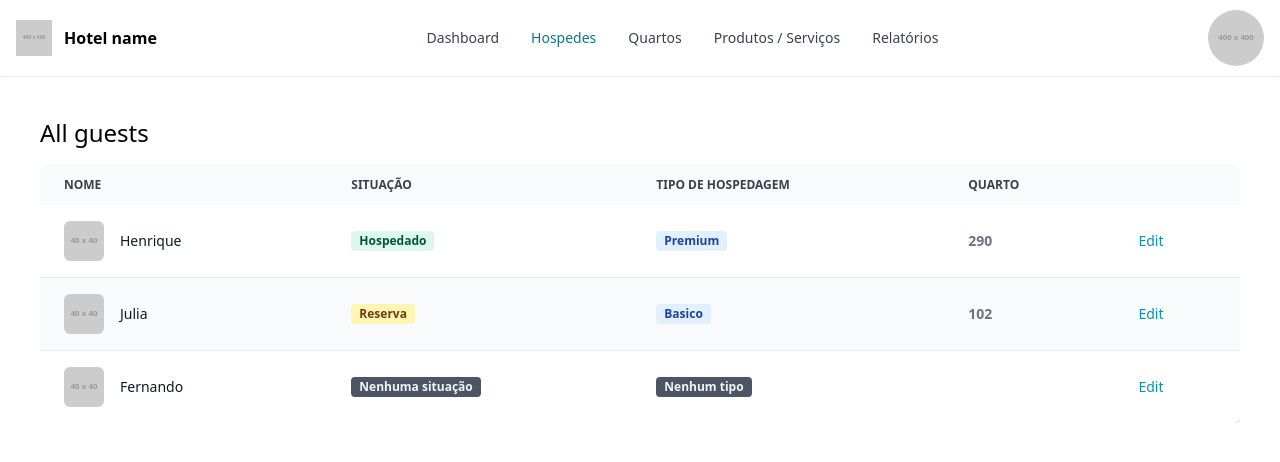
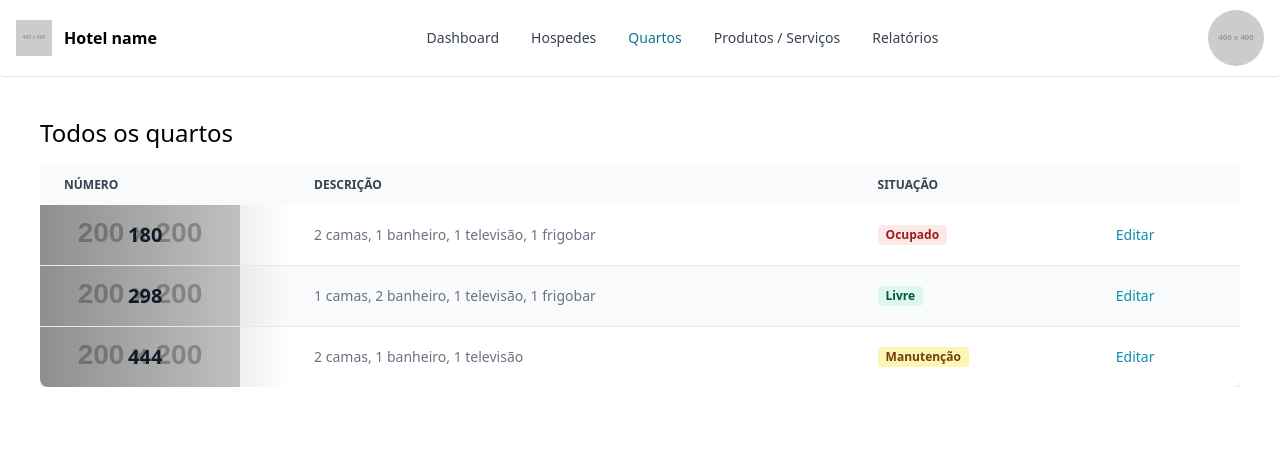
Before and after one commit to daniellucas04/hotel-management, a Next.js app in the folder src/: page / in a window 1280 px wide. Shown: the top 462 px of the page. Built offline with nearby package versions, Linux system fonts and the light colour scheme.

Commit message:
Finalizado listagem dos quartos

```diff
--- a/src/app/page.jsx
+++ b/src/app/page.jsx
@@ -2,13 +2,14 @@ import { Flowbite } from "flowbite-react";
 import Header from "./view/component/header";
 import Dashboard from "./view/dashboard";
 import Guests from "./view/guests";
+import Bedrooms from "./view/bedrooms";
 
 export default function Home() {
 	return (
 		<Flowbite>
 			<main className="h-screen">
-				<Header activePage={"guests"} />
-				<Guests />
+				<Header activePage={"bedrooms"} />
+				<Bedrooms />
 			</main>
 		</Flowbite>
 	)
--- /dev/null
+++ b/src/app/view/bedrooms.jsx
@@ -0,0 +1,92 @@
+"use client";
+
+import { Badge, Table } from "flowbite-react";
+
+export default function Bedrooms() {
+  return (
+    <section className="overflow-x-auto m-10">
+      <h1 className="text-2xl mb-4">Todos os quartos</h1>
+      <Table striped>
+        <Table.Head>
+          <Table.HeadCell>Número</Table.HeadCell>
+          <Table.HeadCell>Descrição</Table.HeadCell>
+          <Table.HeadCell>Situação</Table.HeadCell>
+          <Table.HeadCell>
+            <span className="sr-only">Editar</span>
+          </Table.HeadCell>
+        </Table.Head>
+        <Table.Body className="divide-y">
+          <Table.Row className="bg-white dark:border-gray-700 dark:bg-gray-800">
+            <Table.Cell className="relative overflow-hidden gap-4 whitespace-nowrap font-medium text-gray-900 dark:text-white">
+              <span className="relative z-10 text-xl font-extrabold pl-16">180</span>
+              <div className="absolute inset-0 flex items-center z-0">
+                <img src="https://placehold.co/200x200" className="object-cover rounded mask-image" alt="Imagem ilustrativa do quarto" />
+                <div className="absolute inset-0 bg-gradient-to-r from-black/30 to-transparent"></div>
+              </div>
+            </Table.Cell>
+            <Table.Cell>
+                <span>2 camas, 1 banheiro, 1 televisão, 1 frigobar</span>
+            </Table.Cell>
+            <Table.Cell>
+                <Badge color="red" className="w-fit">Ocupado</Badge>
+            </Table.Cell>
+            <Table.Cell>
+              <a
+                href="#"
+                className="font-medium text-cyan-600 hover:underline dark:text-cyan-500"
+              >
+                Editar
+              </a>
+            </Table.Cell>
+          </Table.Row>
+          <Table.Row className="bg-white dark:border-gray-700 dark:bg-gray-800">
+            <Table.Cell className="relative overflow-hidden gap-4 whitespace-nowrap font-medium text-gray-900 dark:text-white">
+              <span className="relative z-10 text-xl font-extrabold pl-16">298</span>
+              <div className="absolute inset-0 flex items-center z-0">
+                <img src="https://placehold.co/200x200" className="object-cover rounded mask-image" alt="Imagem ilustrativa do quarto" />
+                <div className="absolute inset-0 bg-gradient-to-r from-black/30 to-transparent"></div>
+              </div>
+            </Table.Cell>
+            <Table.Cell>
+                <span>1 camas, 2 banheiro, 1 televisão, 1 frigobar</span>
+            </Table.Cell>
+            <Table.Cell>
+                <Badge color="success" className="w-fit">Livre</Badge>
+            </Table.Cell>
+            <Table.Cell>
+              <a
+                href="#"
+                className="font-medium text-cyan-600 hover:underline dark:text-cyan-500"
+              >
+                Editar
+              </a>
+            </Table.Cell>
+          </Table.Row>
+          <Table.Row className="bg-white dark:border-gray-700 dark:bg-gray-800">
+            <Table.Cell className="relative overflow-hidden gap-4 whitespace-nowrap font-medium text-gray-900 dark:text-white">
+              <span className="relative z-10 text-xl font-extrabold pl-16">444</span>
+              <div className="absolute inset-0 flex items-center z-0">
+                <img src="https://placehold.co/200x200" className="object-cover rounded mask-image" alt="Imagem ilustrativa do quarto" />
+                <div className="absolute inset-0 bg-gradient-to-r from-black/30 to-transparent"></div>
+              </div>
+            </Table.Cell>
+            <Table.Cell>
+                <span>2 camas, 1 banheiro, 1 televisão</span>
+            </Table.Cell>
+            <Table.Cell>
+                <Badge color="warning" className="w-fit">Manutenção</Badge>
+            </Table.Cell>
+            <Table.Cell>
+              <a
+                href="#"
+                className="font-medium text-cyan-600 hover:underline dark:text-cyan-500"
+              >
+                Editar
+              </a>
+            </Table.Cell>
+          </Table.Row>
+        </Table.Body>
+      </Table>
+    </section>
+  );
+}
--- a/src/app/view/guests.jsx
+++ b/src/app/view/guests.jsx
@@ -5,7 +5,7 @@ import { Badge, Table } from "flowbite-react";
 export default function Guests() {
   return (
     <section className="overflow-x-auto m-10">
-      <h1 className="text-2xl mb-4">All guests</h1>
+      <h1 className="text-2xl mb-4">Todos os hóspedes</h1>
       <Table striped>
         <Table.Head>
           <Table.HeadCell>Nome</Table.HeadCell>
```
